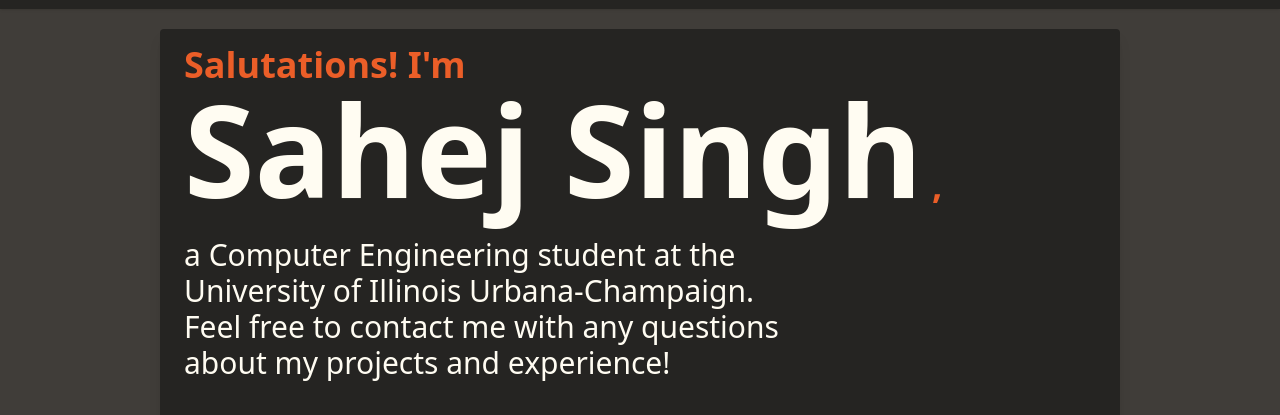
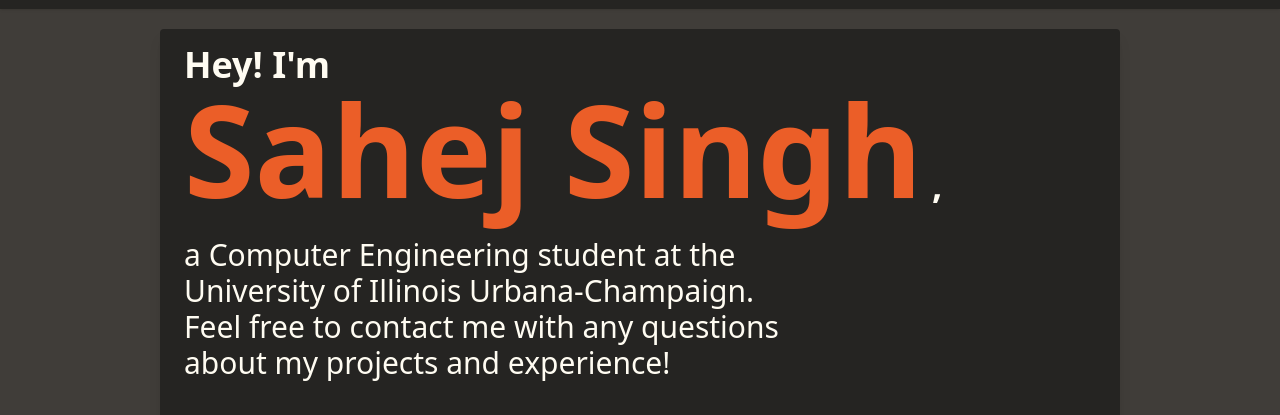
Before and after one commit to stsingh/portfolio, a Gatsby site: page / in a window 1280 px wide. Shown: the part 51-466 px from the top of the page. Built offline with nearby package versions, Linux system fonts and the light colour scheme; Gatsby itself is replaced by a stand-in of ours.

Commit message:
salutations

```diff
--- a/src/pages/index.tsx
+++ b/src/pages/index.tsx
@@ -9,7 +9,7 @@
       <Navbar/>
       <div className="w-3/4 mt-20 rounded text-white bg-black overflow-hidden shadow-lg">
         <div className="px-6 py-4">
-          <div className="font-bold text-4xl mb-2 text-flame">Salutations! I'm <br/><span className='text-white text-9xl'>Sahej Singh</span> ,</div>
+          <div className="font-bold text-4xl mb-2 text-white">Hey! I'm <br/><span className='text-flame text-9xl'>Sahej Singh</span> ,</div>
           <p className="w-2/3 text-gray-700 text-3xl my-6">
             a Computer Engineering student at the University of Illinois Urbana-Champaign. Feel free to contact me with any questions about my projects and experience!
           </p>
```
